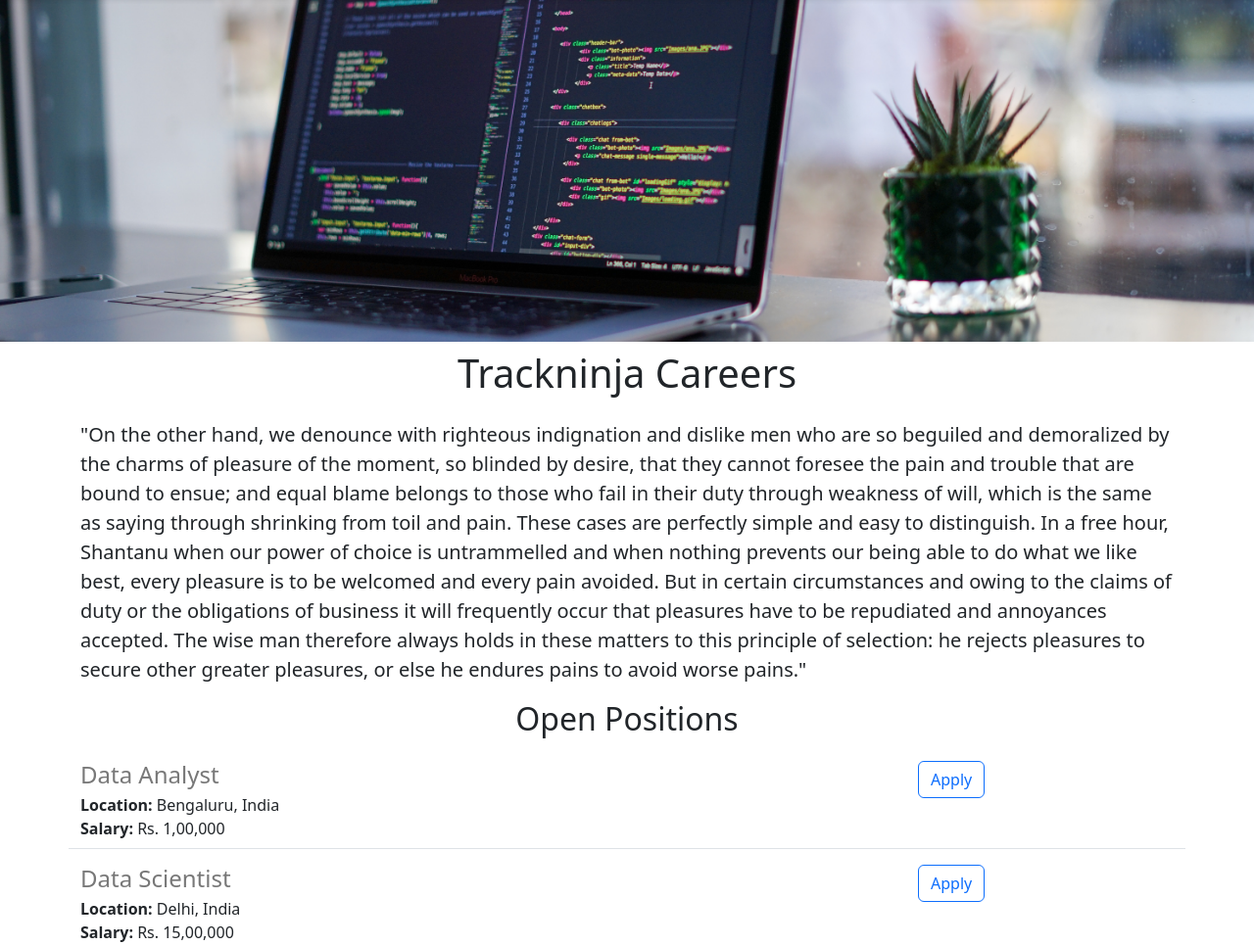
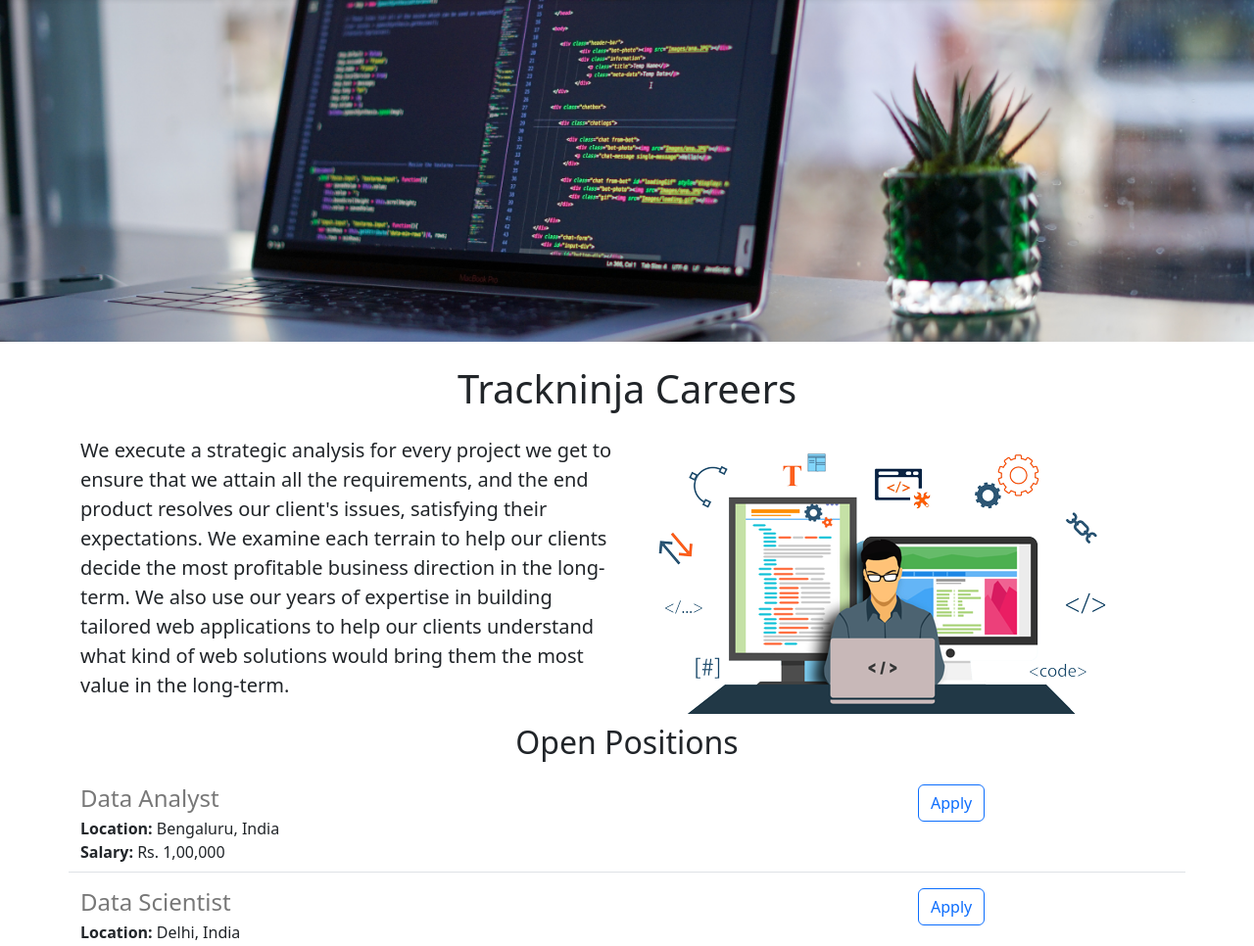
Before and after one commit to shantanuhingmire1199/trackninja-careers-website, a Flask app: page / in a window 1280 px wide. Shown: the part 57-1023 px from the top of the page at 98% size. Run offline with Flask 3, Linux system fonts and the light colour scheme.

Commit message:
images and content added

```diff
--- a/templates/home.html
+++ b/templates/home.html
@@ -11,6 +11,7 @@
           object-fit:cover;
           height:350px;
           width:100%;
+        margin-bottom:16px;
 
       }
     </style>
@@ -22,10 +23,16 @@
     <img id="banner" class="img-fluid" src="https://trackninja-careers-website--shantanuhingmir.repl.co/static/banner.jpg" alt="">
     <div class="container">
     <h1 class="text-center mt-2 mb-4">{{company_name}} Careers</h1>
-
+    <div class="row">
+      <div class="col-6">
     <p class="lead">
-      "On the other hand, we denounce with righteous indignation and dislike men who are so beguiled and demoralized by the charms of pleasure of the moment, so blinded by desire, that they cannot foresee the pain and trouble that are bound to ensue; and equal blame belongs to those who fail in their duty through weakness of will, which is the same as saying through shrinking from toil and pain. These cases are perfectly simple and easy to distinguish. In a free hour, Shantanu when our power of choice is untrammelled and when nothing prevents our being able to do what we like best, every pleasure is to be welcomed and every pain avoided. But in certain circumstances and owing to the claims of duty or the obligations of business it will frequently occur that pleasures have to be repudiated and annoyances accepted. The wise man therefore always holds in these matters to this principle of selection: he rejects pleasures to secure other greater pleasures, or else he endures pains to avoid worse pains."
+      We execute a strategic analysis for every project we get to ensure that we attain all the requirements, and the end product resolves our client's issues, satisfying their expectations. We examine each terrain to help our clients decide the most profitable business direction in the long-term. We also use our years of expertise in building tailored web applications to help our clients understand what kind of web solutions would bring them the most value in the long-term.
     </p>
+        </div>
+       <div class="col-6">
+      <img src="../static/track_web.png" alt="">
+       </div>
+      </div>
     <h2 class="text-center mt-2 mb-4">Open Positions</h2>
 
       <div style="margin-bottom:16px;">
```
Also changed, not shown: static/track_web.png (added), 4 other files.
